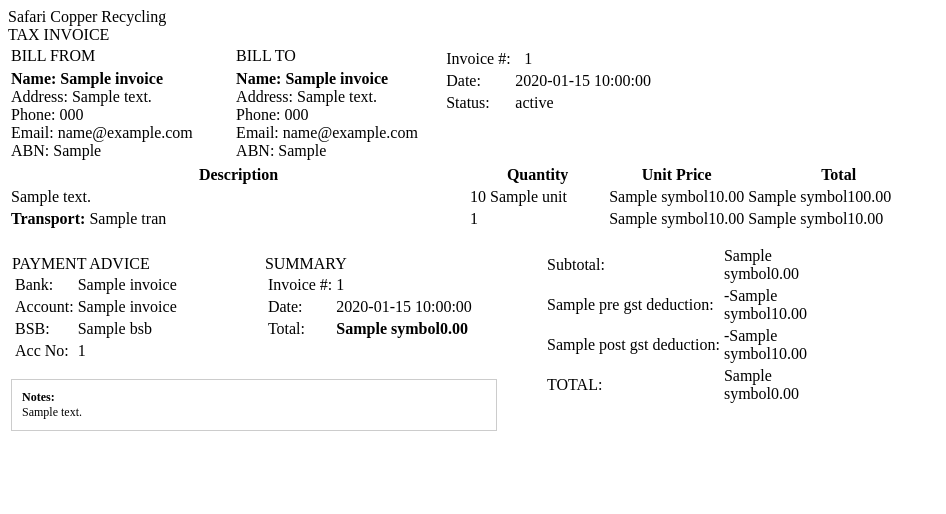
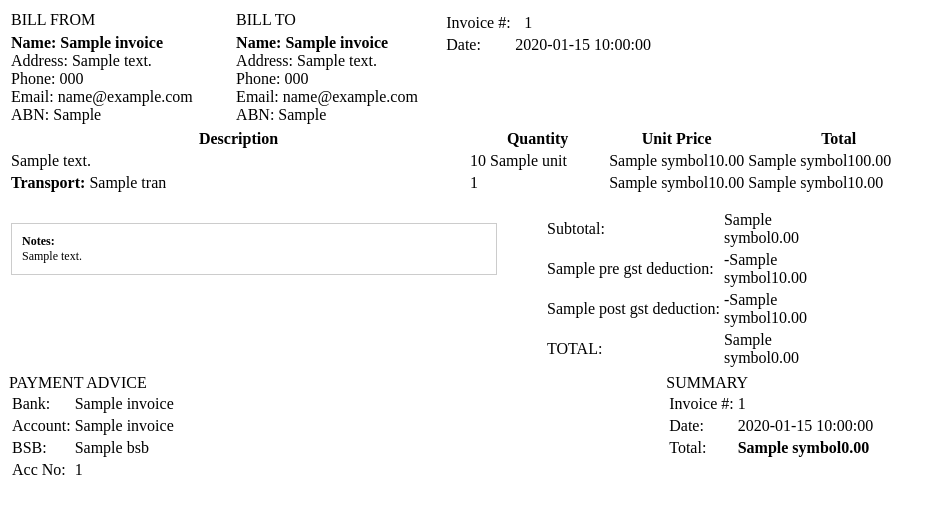
Before and after one commit to JuhilKBhatt/Weight-Docket-Maker, a Python web app: template backend/app/services/templates/invoice_template.html in a window 1280 px wide. Shown: the top 514 px of the page, without its empty margins (0-946 px from the left). Run offline with Jinja, Linux system fonts and the light colour scheme; the template is opened without the code that fills it: most values are stand-ins (such as "Sample title", 1, 10 or a date in 2020).

Commit message:
Update invoice_template.html

```diff
--- a/backend/app/services/templates/invoice_template.html
+++ b/backend/app/services/templates/invoice_template.html
@@ -6,8 +6,8 @@
     </style>
 </head>
 <body>
-<div class="logo-text">Safari Copper Recycling</div>
- <div class="header-title">TAX INVOICE</div>
+<div class="logo-text"></div>
+ <div class="header-title"></div>
     <table class="layout">
         <tr>
             <td width="33%" valign="top">
@@ -45,10 +45,6 @@
                         <td class="text-right bold">Date:</td>
                         <td class="text-right">{{ formatted_date }}</td>
                     </tr>
-                    <tr>
-                        <td class="text-right bold">Status:</td>
-                        <td class="text-right">{{ invoice.status }}</td>
-                    </tr>
                 </table>
             </td>
         </tr>
@@ -61,7 +57,7 @@
                     <th width="15%">Seal #</th>
                     <th width="15%">Container #</th>
                     <th width="30%">Description</th>
-                    <th width="15%" class="text-right">Weight</th>
+                    <th width="15%" class="text-right">Quantity</th>
                     <th width="10%" class="text-right">Price</th>
                     <th width="15%" class="text-right">Total</th>
 
@@ -69,7 +65,7 @@
                     <th width="5%">#</th>
                     <th width="25%">Metal</th>
                     <th width="30%">Description</th>
-                    <th width="15%" class="text-right">Weight</th>
+                    <th width="15%" class="text-right">Quantity</th>
                     <th width="10%" class="text-right">Price</th>
                     <th width="15%" class="text-right">Total</th>
 
@@ -188,52 +227,5 @@
                         </td>
                     </tr>
                 </table>
-
-                {% if invoice.notes %}
-                <div style="margin-top: 15px; font-size: 9pt; border: 1px solid #ccc; padding: 10px;">
-                    <strong>Notes:</strong><br>
-                    {{ invoice.notes }}
-                </div>
-                {% endif %}
-            </td>
-
-            <td width="5%"></td>
-            <td width="35%" valign="top">
-                <table class="totals-table">
-                    <tr>
-                        <td class="text-right bold">Subtotal:</td>
-                        <td class="text-right" width="100">{{ symbol }}{{ "%.2f"|format(totals.subtotal) }}</td>
-                    </tr>
-
-                    {% for d in invoice.pre_gst_deductions %}
-                    <tr>
-                        <td class="text-right text-danger">{{ d.label }}:</td>
-                        <td class="text-right text-danger">-{{ symbol }}{{ "%.2f"|format(d.amount) }}</td>
-                    </tr>
-                    {% endfor %}
-
-                    {% if invoice.include_gst %}
-                    <tr>
-                        <td class="text-right bold">GST (10%):</td>
-                        <td class="text-right">{{ symbol }}{{ "%.2f"|format(totals.gst) }}</td>
-                    </tr>
-                    {% endif %}
-
-                    {% for d in invoice.post_gst_deductions %}
-                    <tr>
-                        <td class="text-right text-danger">{{ d.label }}:</td>
-                        <td class="text-right text-danger">-{{ symbol }}{{ "%.2f"|format(d.amount) }}</td>
-                    </tr>
-                    {% endfor %}
-
-                    <tr>
-                        <td class="text-right grand-total">TOTAL:</td>
-                        <td class="text-right grand-total">{{ symbol }}{{ "%.2f"|format(totals.total) }}</td>
-                    </tr>
-                </table>
-            </td>
-        </tr>
-    </table>
-
 </body>
 </html>
```
Also changed, not shown: other parts of backend/app/services/templates/invoice_template.html (+43 -0 lines).
